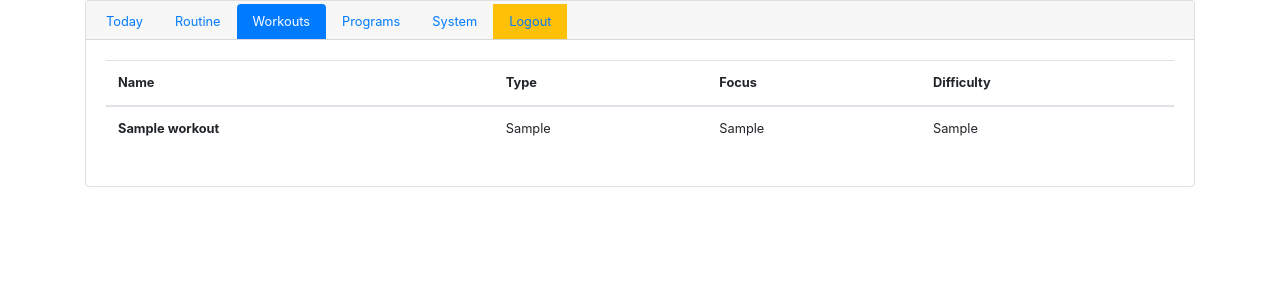
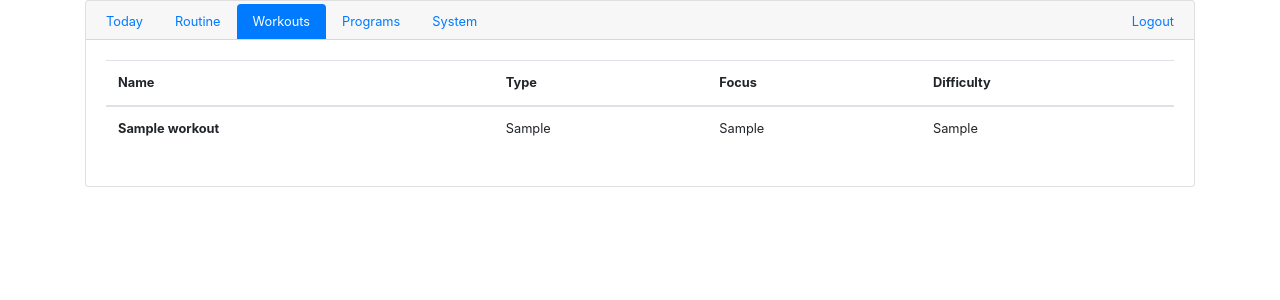
Before and after one commit to algoristic/workouts-tool, a PHP site: page / in a window 1280 px wide. Shown: the top 300 px of the page. Run offline with PHP 8.4, Linux system fonts and the light colour scheme; the visitor is signed in with stand-in values (Sample User, id 1); tables that the repository leaves empty hold one stand-in row (values such as "Sample post"); data that the repository does not hold is empty; style sheets or scripts are compiled from the project's sources; some libraries are stand-ins or nearby versions.

Commit message:
positioning changes on logout button

```diff
--- a/src/content/app.php
+++ b/src/content/app.php
@@ -15,7 +15,7 @@ $tabs = array(
                 <a class="nav-link <?php echo getActiveMarker($tab); ?>" href="#<?php echo $tab ?>"><?php echo $name ?></a>
             </li>
         <?php endforeach ?>
-            <li class="nav-item bg-warning">
+            <li class="ml-auto nav-item">
                 <a class="nav-link" href="./logout.php">Logout</a>
             </li>
     </ul>
@@ -30,6 +30,6 @@ $tabs = array(
                 <?php endif ?>
             </div>
         <?php endforeach ?>
+        <!-- END APP CONTENTS -->
     </div>
-    <!-- END APP CONTENTS -->
 </div>
```
